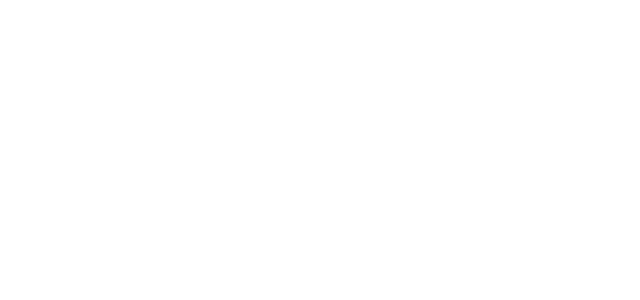
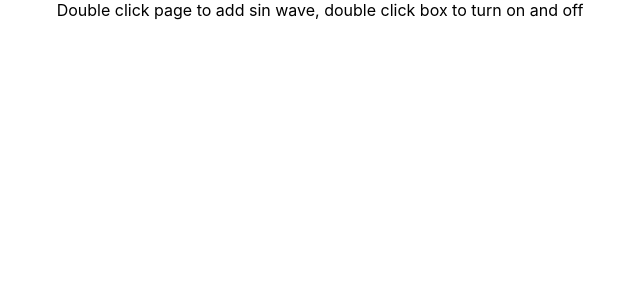
Before and after one commit to ColinKetcham/framer-motion-synth, a React (Create React App) app: page / in a window 1280 px wide. Shown: the top 300 px of the page, without its empty margins (320-960 px from the left). Built offline with nearby package versions, Linux system fonts and the light colour scheme; the HTML template or start-up script is replaced by a standard one.

Commit message:
added description

```diff
--- a/src/App.js
+++ b/src/App.js
@@ -1,5 +1,4 @@
 import './App.css';
-import { motion } from 'framer-motion';
 import React, { useRef, useState } from 'react';
 import Box from './Box';
 
@@ -17,6 +16,7 @@
       }}
     >
       {boxes.map((box) => box)}
+      Double click page to add sin wave, double click box to turn on and off
     </div>
   );
 }
```
